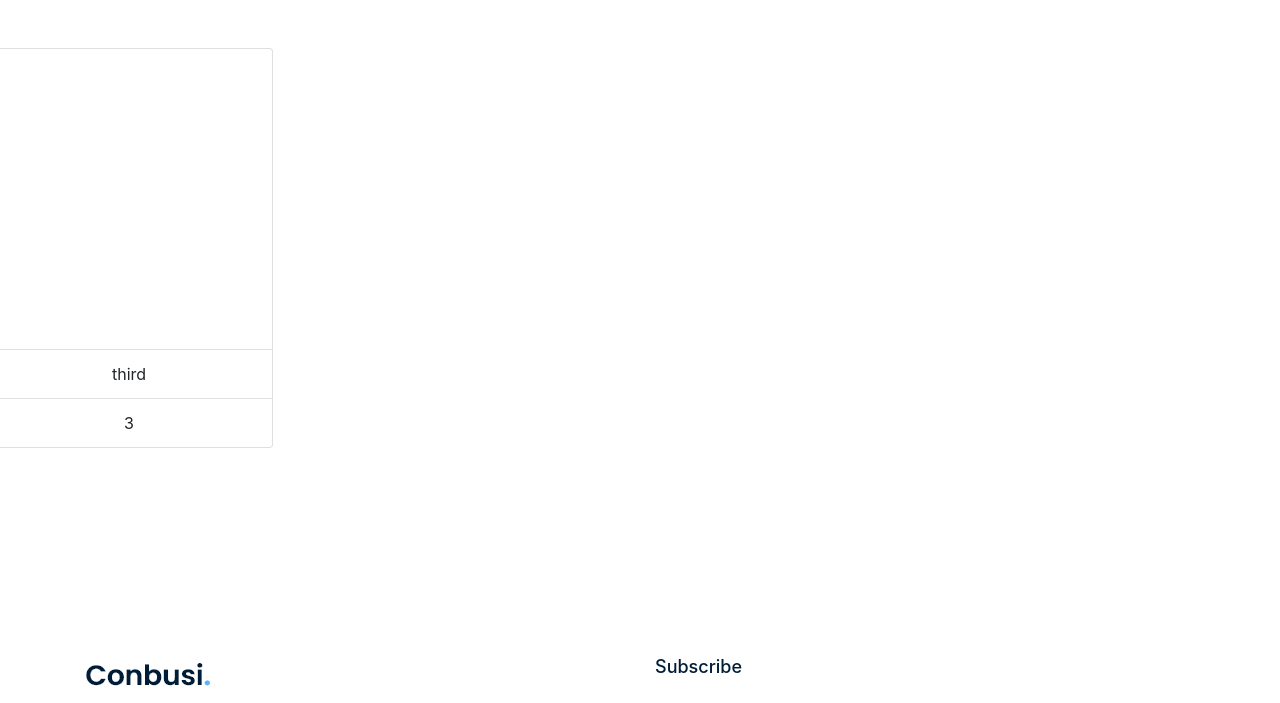
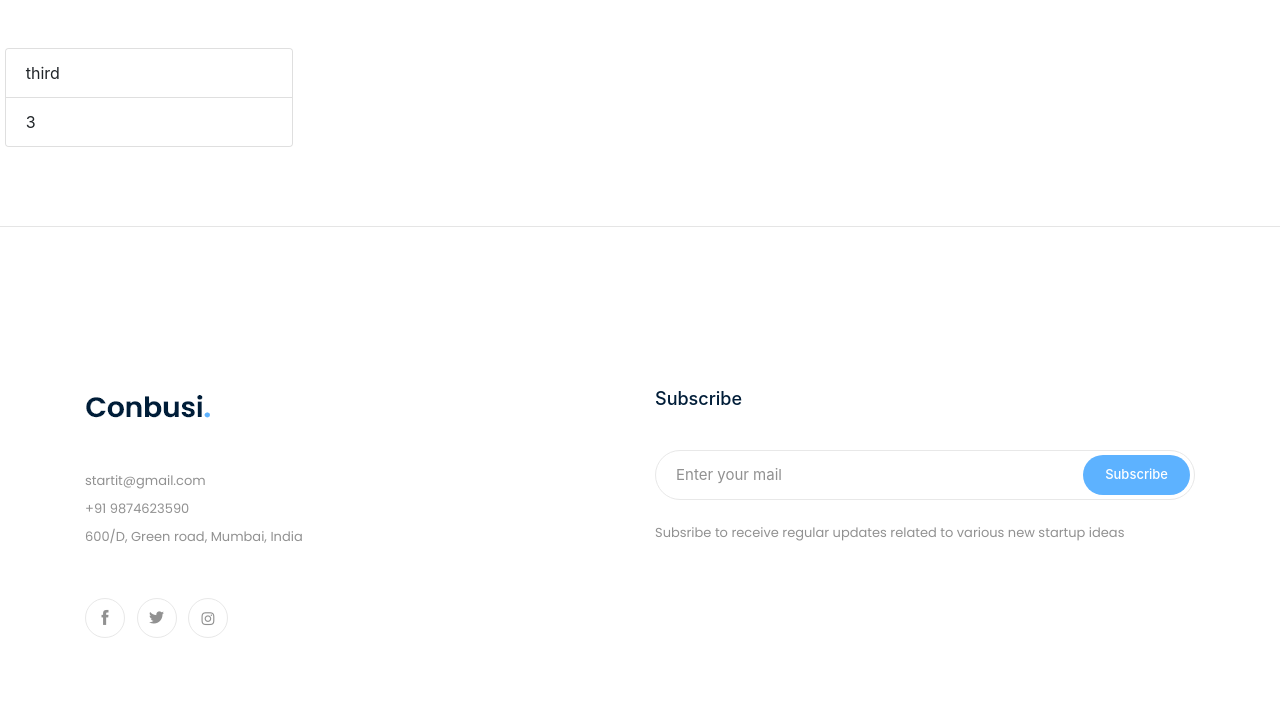
Before and after one commit to SheelSanghvi/KJSCE_Hackit2.0_StartIT, a Django app: page /watchLater in a window 1280 px wide. Shown: the part 502-1205 px from the top of the page. Run offline with Django 3.2, Linux system fonts and the light colour scheme; a user stored in the database is signed in; data comes from the database, SQL or seed files in the repository; both versions use the stored data as it was after the commit; some libraries are stand-ins or nearby versions.

Commit message:
watch later 3

```diff
--- a/app/templates/app/layout.html
+++ b/app/templates/app/layout.html
@@ -86,7 +86,7 @@
                                     <nav>
                                         <ul id="navigation">
                                             <li><a class="active" href="{% url 'home' %}">home</a></li>
-                                            <li><a href="#">startups<i class="ti-angle-down"></i></a>
+                                            <li><a href="{% url 'startup' %}">startups<i class="ti-angle-down"></i></a>
                                                 <ul class="submenu">
                                                         <li><a href="case_details.html">Type 1</a></li>
                                                         <li><a href="about.html">Type 2</a></li>
--- a/app/templates/app/watchLater.html
+++ b/app/templates/app/watchLater.html
@@ -10,25 +10,21 @@
 <br>
 <br>
 <div class="row">
-<div class="card-deck">
 {% for o in obj %}
-
-	<div class="col-md-3">
-		<div class="card text-center" style="align: center; width: 18rem; margin-left: auto; margin-right: auto; margin-bottom: 15px">
+<div class="col-sm-3">
+<div class="card" style="width: 18rem; align: center; width: 18rem; margin-left: auto; margin-right: auto; margin-bottom: 15px">
   <ul class="list-group list-group-flush">
-			<div style="width : 100%; height: 300px; margin-top: auto; margin-bottom: auto; padding-top:auto; padding-bottom:auto">
-				<!-- <img class="card-img-top" src="{{o.logo}}" alt="No Logo Added" > -->
-			</div>
     <li class="list-group-item">{{o.name}}</li>
     <li class="list-group-item">{{o.typee}}</li>
   </ul>
-
 </div>
 </div>
 {% endfor %}
 </div>
-</div>
+
+
 <br>
 <br>
+<hr>
 
 {% endblock %}
--- a/app/views.py
+++ b/app/views.py
@@ -56,6 +56,6 @@ def save(request):
 	return render(request, 'app/startup.html')
 
 def watchLater(request):
-	obj = Startup.objects.filter(user=request.user)
+	obj = Startup.objects.filter(user__id=request.user.id)
 	print(obj)
 	return render(request, 'app/watchLater.html', {'obj': obj})
```
Also changed, not shown: db.sqlite3. Lines whose indentation alone changed are shown as unchanged.
